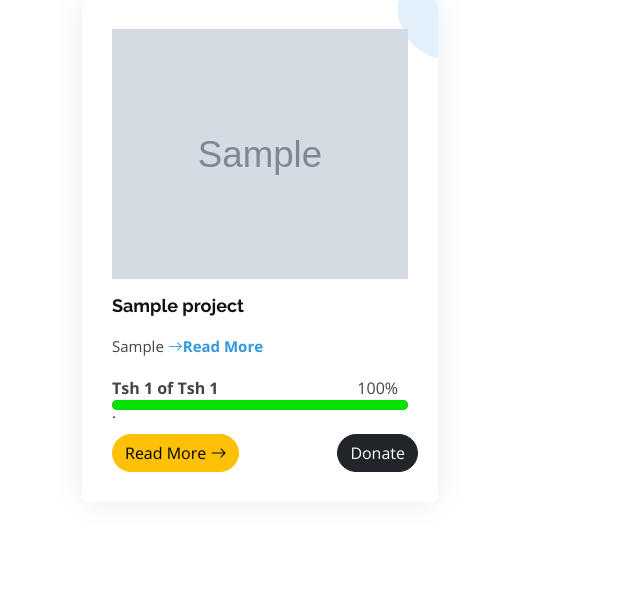
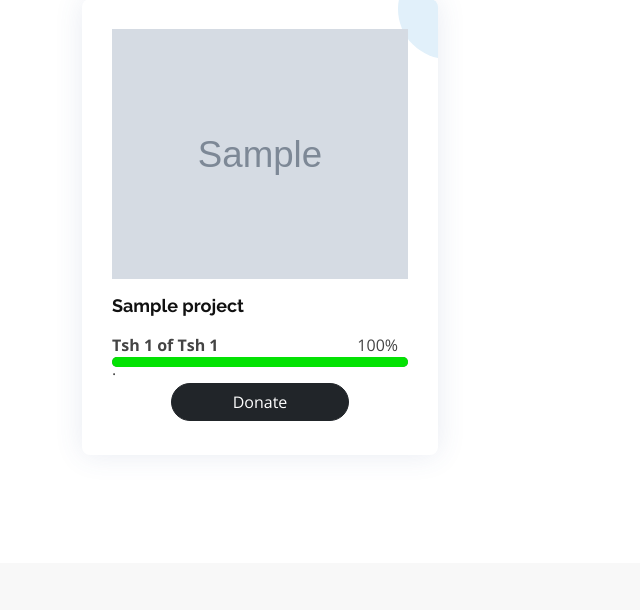
Before and after one commit to isayaeli/crowdfundr, a Django app: page /projects in a window 1280 px wide. Shown: the part 263-873 px from the top of the page, without its empty margins (0-640 px from the left). After the commit the page ends 684 px from the top, so only its background shows below. Run offline with Django 3.2, Linux system fonts and the light colour scheme; tables that the repository leaves empty hold one stand-in row (values such as "Sample post"); grey boxes marked "Sample" are stand-in pictures; some libraries are stand-ins or nearby versions.

Commit message:
Adde new updats for UI

```diff
--- a/templates/home/home.html
+++ b/templates/home/home.html
@@ -74,7 +74,7 @@
               <div class="mb-3" style="height: 250px;">
                 <img style="height:100%; width:100%" src="{{data.project_image.url}}" alt="image">
               </div>
-              <h4 class="title"><a data-toggle="modal" data-target="#projects{{data.id}}">{{data.title}}</a></h4>
+              <h4 class="title"><a data-toggle="modal" data-target="#projects{{data.id}}">{{data.title|safe}}</a></h4>
               <!-- <p class="description">{{data.project_overview|truncatechars:100|safe}}
                 <a  class="description" data-toggle="modal" data-target="#projects{{data.id}}"><i class="bi bi-arrow-right"></i><b>Read More</b></a></p> -->
 
--- a/templates/home/projects.html
+++ b/templates/home/projects.html
@@ -35,9 +35,9 @@
                 <div class="mb-3" style="height: 250px;">
                   <img style="height:100%; width:100%" src="{{data.project_image.url}}" alt="image">
                 </div>
-                <h4 class="title"><a data-toggle="modal" data-target="#projects{{data.id}}">{{data.title}}</a></h4>
-                <p class="description">{{data.project_overview|truncatechars:100}}
-                  <a  class="description" data-toggle="modal" data-target="#projects{{data.id}}"><i class="bi bi-arrow-right"></i><b>Read More</b></a></p>
+                <h4 class="title"><a data-toggle="modal" data-target="#projects{{data.id}}">{{data.title|safe}}</a></h4>
+                <!-- <p class="description">{{data.project_overview|truncatechars:100}}
+                  <a  class="description" data-toggle="modal" data-target="#projects{{data.id}}"><i class="bi bi-arrow-right"></i><b>Read More</b></a></p> -->
 
                   <div class="goal mt-3 mb-3" >
 
@@ -55,9 +55,9 @@
                     </div>
                     {% endif %}
                   </div>
-                  <div style="display:inline-flex;" class="mt-2" >
-                    <a class="btn btn-warning rounded-pill" data-toggle="modal" data-target="#projects{{data.id}}">Read More <i class="bi bi-arrow-right"></i></a>
-                    <a style="float:right; position:absolute; right: 20px;"  class="btn btn-dark rounded-pill "  href="{% url 'donate' data.id %}"">Donate </a>
+                  <div  class="text-center mb-1" >
+                    <!-- <a class="btn btn-warning rounded-pill" data-toggle="modal" data-target="#projects{{data.id}}">Read More <i class="bi bi-arrow-right"></i></a> -->
+                    <a style="width: 60%;"   class="btn btn-dark rounded-pill "  href="{% url 'donate' data.id %}"">Donate </a>
                   </div>
               </div>
             </div>
--- a/templates/includes/modals.html
+++ b/templates/includes/modals.html
@@ -109,31 +109,27 @@
         </div>
         <div class="modal-body">
             <div class="row mb-3">
-                <div class="col-md-4">
+                <div class="col-md-7">
                     <h5>Title</h5>
-                    <span><b>{{data.title}}</b></span>
+                    <span><b>{{data.title|safe}}</b></span>
                 </div>
-                <div class="col-md-4">
-                    <h5>Proposal</h5>
-                    <span><b>{{data.proposal}}</b></span>
-                </div>
+
                 <div class="col-md-4">
                     <h5>Duration</h5>
                     <span><b>{{data.project_duration}}</b></span>
                 </div>
             </div>
             <div class="row">
-                <div class="col-md-12">
+                <div class="col-md-7">
                     <h5>Project Overview</h5>
-                    <p><b>{{ data.project_overview }}</b></p>
+                    <p><b>{{ data.project_overview|safe }}</b></p>
+                </div>
+                <div class="col-md-4">
+                    <h5>Target Area</h5>
+                    <p><b>{{ data.target_area|safe }}</b></p>
                 </div>
             </div>
-            <div class="row">
-                <div class="col-md-12">
-                    <h5>Target Area</h5>
-                    <p><b>{{ data.target_area }}</b></p>
-                </div>
-            </div>
+
 
         </div>
         <div class="modal-footer">
@@ -176,17 +172,17 @@
                 <div class="row mt-3">
                     <div class="col-md-6 ">
                         <label for="">Beneficiaries *</label>
-                        <textarea required class="form-control" name="beneficiaries" id="" cols="30" rows="5"></textarea>
+                        <textarea  class="form-control" name="beneficiaries" id="" cols="30" rows="5"></textarea>
                     </div>
                     <div class="col-md-6 ">
                         <label for="">Target Area *</label>
-                        <textarea required class="form-control" name="target_area" id="" cols="30" rows="5"></textarea>
+                        <textarea  class="form-control" name="target_area" id="" cols="30" rows="5"></textarea>
                     </div>
                 </div>
                 <div class="row mt-3 mb-3">
                     <div class="col-md-12">
                         <label class="mb-2" for="">Project Overview</label>
-                        <textarea   required class="form-control" name="project_overview" id="default" cols="30" rows="5"></textarea>
+                        <textarea    class="form-control" name="project_overview" id="" cols="30" rows="5"></textarea>
                     </div>
                 </div>
                 <div class="row mb-3">
@@ -495,8 +491,13 @@
 <script src="{% static 'assets/tinymce/tinymce.min.js' %}"></script>
 <script src="{% static 'assets/tinymce/plugins/code/plugin.min.js' %}"></script>
 <script>
-    tinymce.init({ selector: '#default' });
-    tinymce.init({ selector: '#default2' });
+    tinymce.init({ selector: 'textarea',
+
+
+});
+
+
+
     tinymce.init({ selector: '#dark', toolbar: 'undo redo styleselect bold italic alignleft aligncenter alignright bullist numlist outdent indent code', plugins: 'code' });
 </script>
 
--- a/templates/sme/sme.html
+++ b/templates/sme/sme.html
@@ -132,13 +132,13 @@
                                                             {{forloop.counter}}
                                                         </td>
                                                         <td>
-                                                            {{data.title}}
+                                                            {{data.title|safe}}
                                                         </td>
                                                         <td class="text-center" >
                                                             {{data.project_duration}}
                                                         </td>
                                                         <td>
-                                                            {{data.beneficiaries|truncatechars:40}}
+                                                            {{data.beneficiaries|truncatechars:40|safe}}
                                                         </td>
 
                                                         <td class="" >
```
Also changed, not shown: media/project_image/bg.jpg (added), media/project_image/bg_A3ieuX1.jpg (added).
